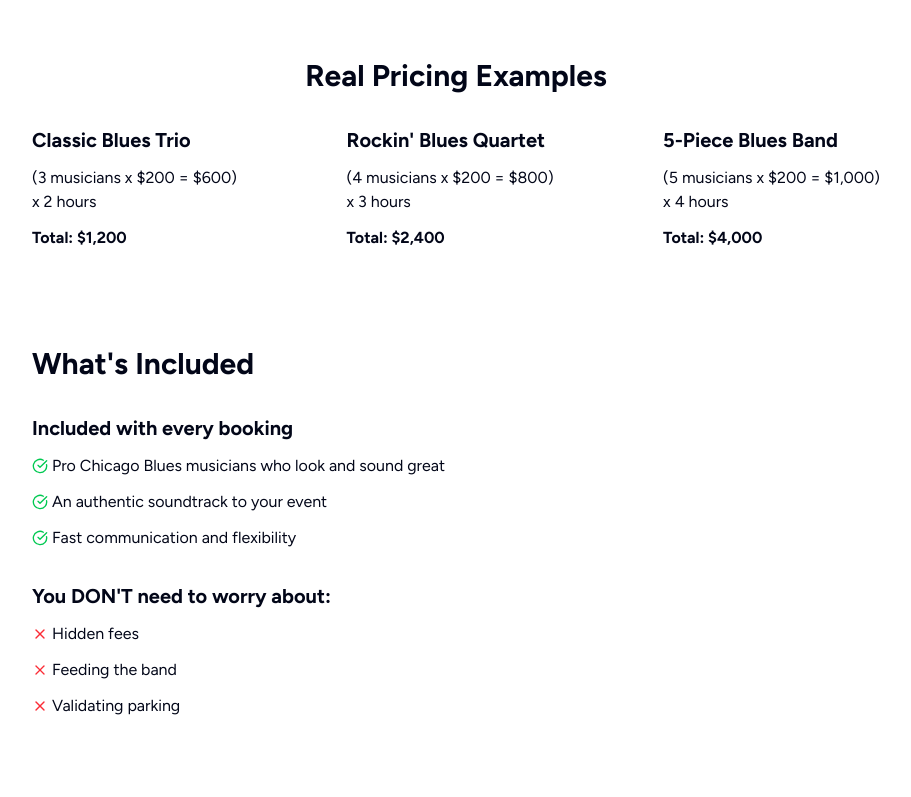
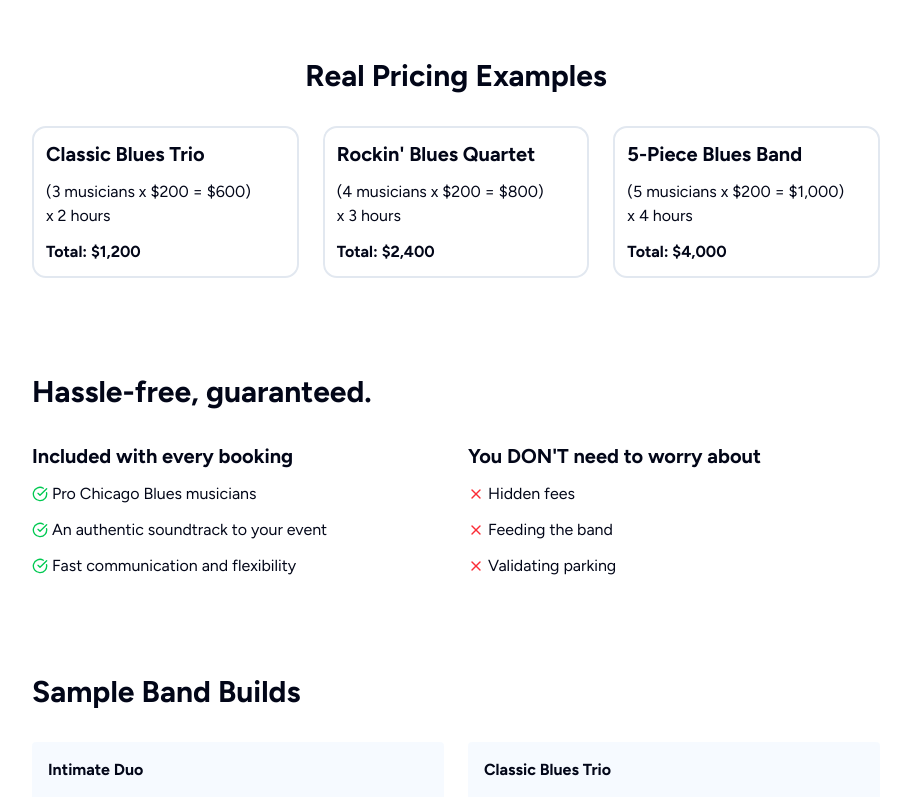
Before and after one commit to murthajosh/chicago-blues, a Next.js app: page /pricing in a window 1280 px wide. Shown: the part 600-1397 px from the top of the page, without its empty margins (184-1095 px from the left). Built offline with nearby package versions, Linux system fonts and the light colour scheme; no server answers.

Commit message:
layout and content

```diff
--- a/src/app/pricing/page.tsx
+++ b/src/app/pricing/page.tsx
@@ -24,8 +24,8 @@ export default function Pricing() {
         <section className="rounded-xl p-6 flex flex-col justify-start items-center gap-8 mx-auto w-full max-w-4xl">
             <h2 className="font-bold text-3xl">Real Pricing Examples</h2>
 
-            <div className="flex flex-col gap-6 md:w-full md:flex-row md:justify-between">
-                <div className="flex flex-col gap-3">
+            <div className="flex flex-col gap-6 w-full md:flex-row md:justify-between">
+                <div className="border-2 rounded-xl w-full p-3 flex flex-col gap-3">
                     <h3 className="font-bold text-xl text-">Classic Blues Trio</h3>
                     <ul className="">
                         <li>(3 musicians x $200 = $600)</li>
@@ -34,7 +34,7 @@ export default function Pricing() {
                     <p className="font-bold">Total: $1,200</p>
                 </div>
 
-                <div className="flex flex-col gap-3">
+                <div className="border-2 rounded-xl w-full p-3 flex flex-col gap-3">
                     <h3 className="font-bold text-xl text-">Rockin&apos; Blues Quartet</h3>
                     <ul className="">
                         <li>(4 musicians x $200 = $800)</li>
@@ -43,7 +43,7 @@ export default function Pricing() {
                     <p className="font-bold">Total: $2,400</p>
                 </div>
 
-                <div className="flex flex-col gap-3">
+                <div className="border-2 rounded-xl w-full p-3 flex flex-col gap-3">
                     <h3 className="font-bold text-xl text-">5-Piece Blues Band</h3>
                     <ul className="">
                         <li>(5 musicians x $200 = $1,000)</li>
@@ -56,24 +56,26 @@ export default function Pricing() {
         </section>
 
         <section className="rounded-xl p-6 flex flex-col justify-start gap-8 mx-auto w-full max-w-4xl">
-            <h2 className="font-bold text-3xl">What&apos;s Included</h2>
+            <h2 className="font-bold text-3xl">Hassle-free, guaranteed.</h2>
 
+            <div className="grid grid-cols-1 gap-6 md:grid-cols-2">
                 <div className="flex flex-col gap-3">
                     <h3 className="font-bold text-xl">Included with every booking</h3>
                     <ul className="flex flex-col gap-3">
-                    <li className="flex gap-1 items-center"><CheckCircle className="text-green-500" size={16}/>Pro Chicago Blues musicians who look and sound great</li>
+                        <li className="flex gap-1 items-center"><CheckCircle className="text-green-500" size={16}/>Pro Chicago Blues musicians</li>
                         <li className="flex gap-1 items-center"><CheckCircle className="text-green-500" size={16}/>An authentic soundtrack to your event</li>
                         <li className="flex gap-1 items-center"><CheckCircle className="text-green-500" size={16}/>Fast communication and flexibility</li>
                     </ul>
                 </div>
 
                 <div className="flex flex-col gap-3">
-                <h3 className="font-bold text-xl">You DON&apos;T need to worry about:</h3>
+                    <h3 className="font-bold text-xl">You DON&apos;T need to worry about</h3>
                     <ul className="flex flex-col gap-3">
                         <li className="flex gap-1 items-center"><XIcon className="text-red-500" size={16}/>Hidden fees</li>
                         <li className="flex gap-1 items-center"><XIcon className="text-red-500" size={16}/>Feeding the band</li>
                         <li className="flex gap-1 items-center"><XIcon className="text-red-500" size={16}/>Validating parking</li>
                     </ul>
+                </div>
             </div>
         </section>
 
```
Lines whose indentation alone changed are shown as unchanged.
